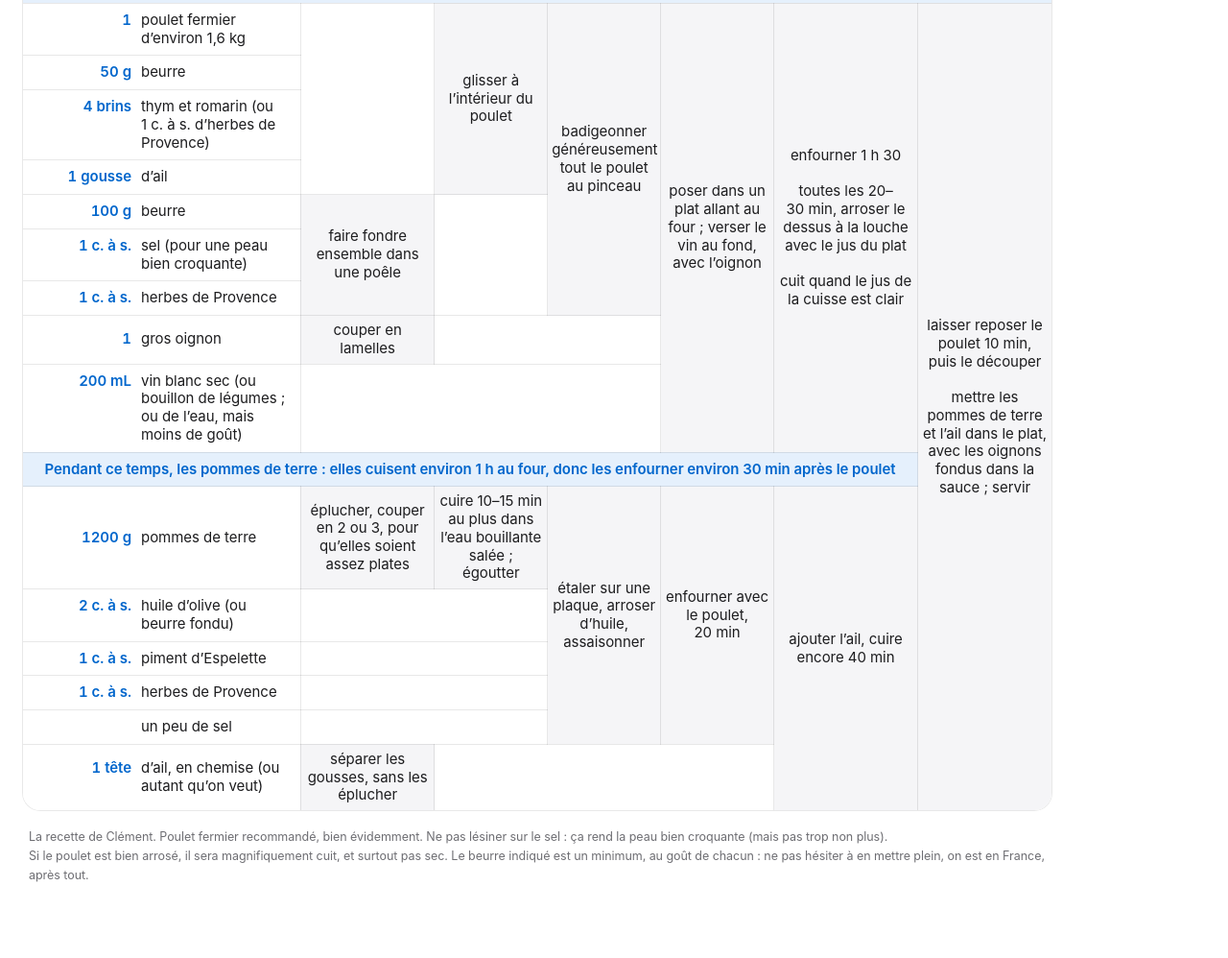
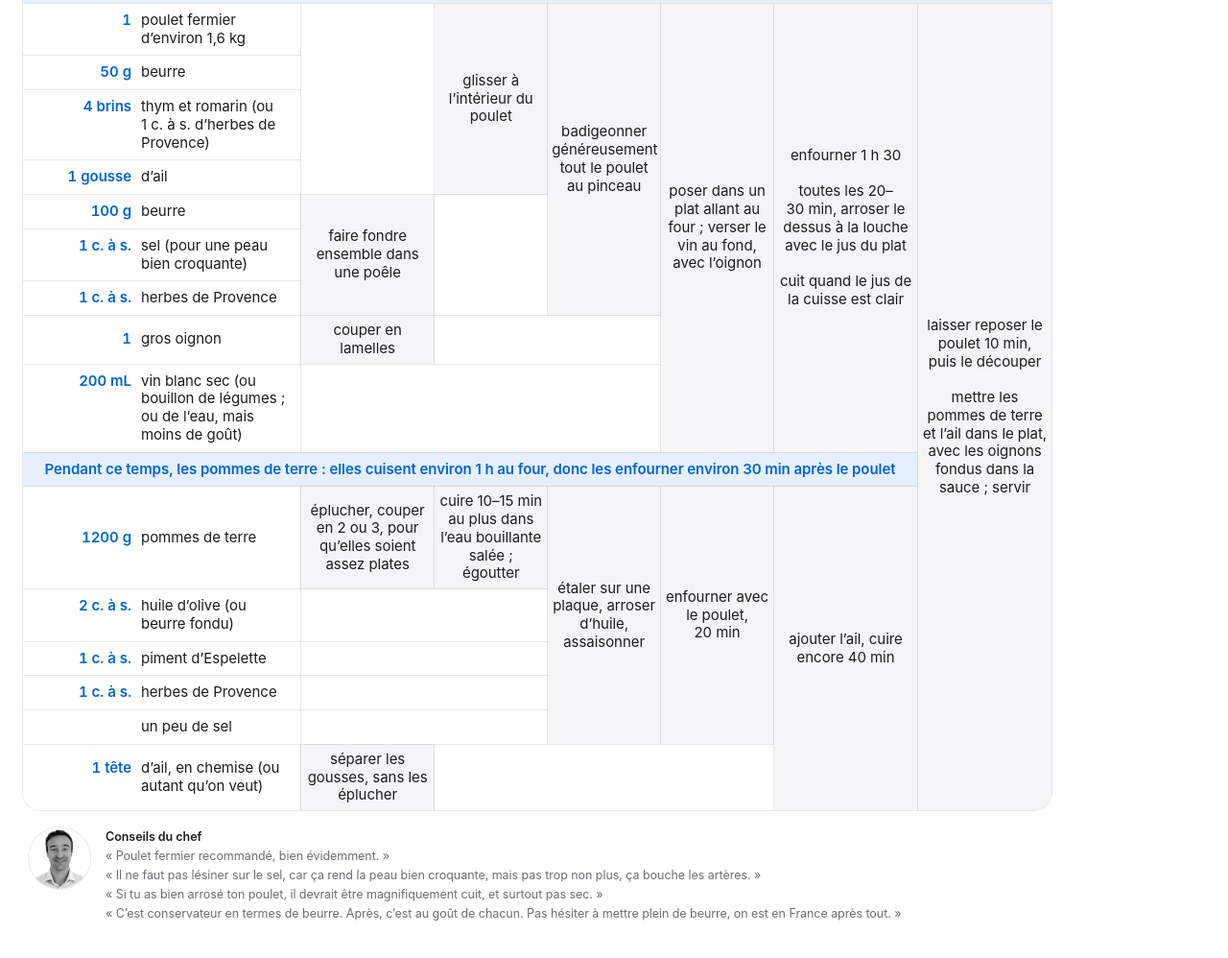
Before and after one commit to padlewsk/padlewski-site, a plain HTML site: page manger/poulet-roti-au-four/index.html in a window 1280 px wide. Shown: the part 376-1374 px from the top of the page at 96% size. Before the commit the page ends 1338 px from the top, so only its background shows below. Drawn offline with Linux system fonts and the light colour scheme.

Commit message:
Enhance Poulet rôti au four recipe with chef's comments and photo

```diff
--- a/manger/poulet-roti-au-four/index.html
+++ b/manger/poulet-roti-au-four/index.html
@@ -167,9 +167,15 @@
   </table>
   </div></div>
 
-  <div class="footer">
-    La recette de Clément. Poulet fermier recommandé, bien évidemment. Ne pas lésiner sur le sel&nbsp;: ça rend la peau bien croquante (mais pas trop non plus).<br>
-    Si le poulet est bien arrosé, il sera magnifiquement cuit, et surtout pas sec. Le beurre indiqué est un minimum, au goût de chacun&nbsp;: ne pas hésiter à en mettre plein, on est en France, après tout.
+  <div class="footer comments">
+    <img class="avatar" src="clement.jpg" alt="Clément" width="64" height="64">
+    <div>
+    <b>Conseils du chef</b><br>
+    «&nbsp;Poulet fermier recommandé, bien évidemment.&nbsp;»<br>
+    «&nbsp;Il ne faut pas lésiner sur le sel, car ça rend la peau bien croquante, mais pas trop non plus, ça bouche les artères.&nbsp;»<br>
+    «&nbsp;Si tu as bien arrosé ton poulet, il devrait être magnifiquement cuit, et surtout pas sec.&nbsp;»<br>
+    «&nbsp;C’est conservateur en termes de beurre. Après, c’est au goût de chacun. Pas hésiter à mettre plein de beurre, on est en France après tout.&nbsp;»
+    </div>
   </div>
 
 <script>
--- a/manger/style.css
+++ b/manger/style.css
@@ -145,6 +145,10 @@ td.full { background: var(--accent-soft); color: var(--accent-ink); font-weight:
 .q { color: var(--accent-ink); font-weight: 600; }
 @keyframes flash { from { background: var(--accent-soft); } }
 .footer { margin-top: 18px; color: var(--muted); }
+.footer b { color: var(--ink); font-weight: 600; }
+/* A cook's comments with their photo (black and white): <div class="footer comments"><img class="avatar"> <div>…</div></div> */
+.comments { display: flex; align-items: flex-start; gap: 16px; }
+.avatar { flex: none; width: 64px; height: 64px; border-radius: 50%; object-fit: cover; filter: grayscale(1); box-shadow: 0 0 0 1px var(--line); }
 
 @media (max-width: 640px) {
   .wrap { padding-left: 20px; padding-right: 20px; }
@@ -179,4 +183,6 @@ td.full { background: var(--accent-soft); color: var(--accent-ink); font-weight:
   td { padding: 7px 8px; }
   td.op { padding: 5px 4px; }
   .footer { font-size: 11px; margin-top: 8px; line-height: 1.5; }
+  .avatar { width: 44px; height: 44px; }
+  .comments { gap: 10px; }
 }
```
Also changed, not shown: manger/poulet-roti-au-four/clement.jpg (added).
